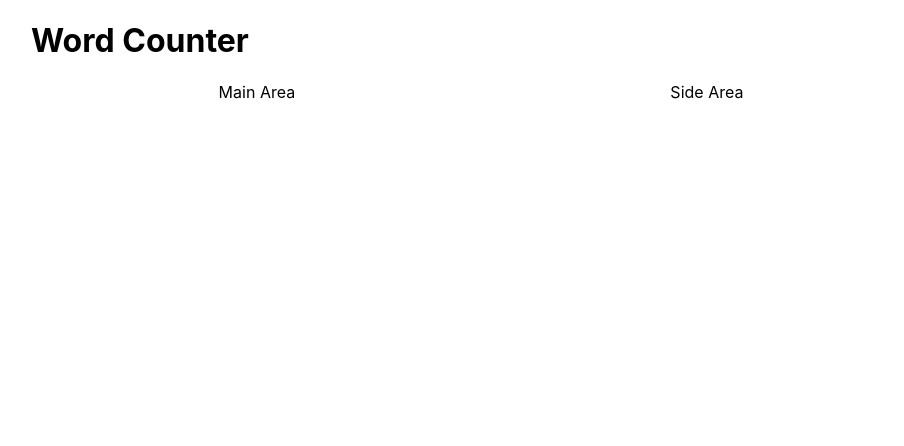
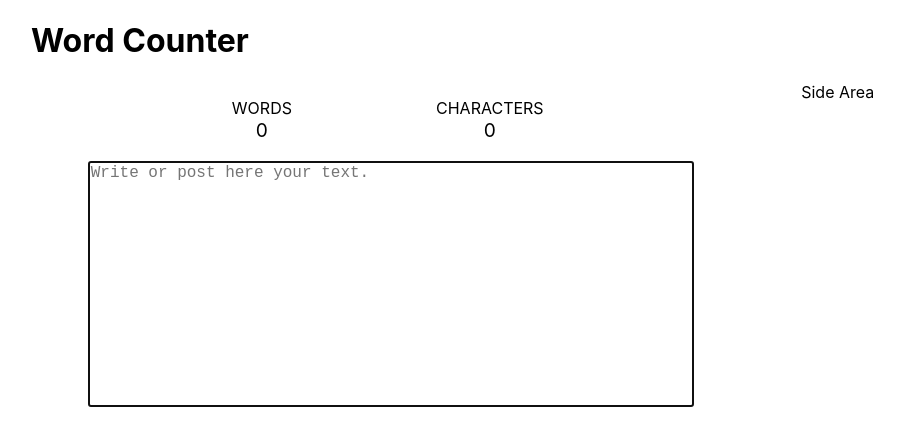
Before and after one commit to rodolfodutra/word-counter, a React (Create React App) app: page / in a window 1280 px wide. Shown: the top 446 px of the page, without its empty margins (159-1063 px from the left). Built offline with nearby package versions, Linux system fonts and the light colour scheme.

Commit message:
- add text change handler in App component - create information bar component - organise words and characters info in the main area

```diff
--- a/src/App.js
+++ b/src/App.js
@@ -1,21 +1,30 @@
 import React, { Component } from 'react';
 import MainArea from './components/MainArea';
-import SideArea from './components/SideBar';
+import SideBar from './components/SideBar';
 import './App.scss';
 
 class App extends Component {
-  state = {
-    text: null,
+  constructor(props){
+    super(props);
+    this.state = {
+      text: '',
+    };
+    this.handleTextChange = this.handleTextChange.bind(this);
+  }
+
+  handleTextChange(event) {
+    this.setState({text: event.target.value});
   }
 
   render() {
     return (
       <div className="App">
         <h1>Word Counter</h1>
-        <main>
-          <MainArea text={this.state.text} />
-          <SideArea text={this.state.text} />
-        </main>
+        <div className="container">
+          <MainArea text={this.state.text}
+            handleTextChange={this.handleTextChange} />
+          <SideBar text={this.state.text} />
+        </div>
       </div>
     );
   }
--- a/src/App.scss
+++ b/src/App.scss
@@ -2,8 +2,9 @@ div.App{
   max-width: 900px;
   margin: auto;
 
-  > main{
+  >div.container{
     display: flex;
+    flex-wrap: wrap;
     justify-content: space-around;
     align-items: flex-start;
   }
--- /dev/null
+++ b/src/components/InformationBar.js
@@ -0,0 +1,25 @@
+import React, { Component } from 'react';
+import './InformationBar.scss';
+
+class InformationBar extends Component {
+  render() {
+    const text = this.props.text
+    const charCount = text.length
+    const wordCount = text.match(/[0-9a-zA-Z]+/g)?.length || 0
+
+    return (
+      <div className='InformationBar'>
+        <div>
+          <p className='info-title'>WORDS</p>
+          <p className='info-number'>{wordCount}</p>
+        </div>
+        <div>
+          <p className='info-title'>CHARACTERS</p>
+          <p className='info-number'>{charCount}</p>
+        </div>
+      </div>
+    );
+  }
+}
+
+export default InformationBar;
--- /dev/null
+++ b/src/components/InformationBar.scss
@@ -0,0 +1,21 @@
+div.InformationBar{
+  display: flex;
+  justify-content: space-evenly;
+
+  >div{
+    display: flex;
+    flex-flow: column;
+    justify-content: center;
+    align-items: center;
+
+    .info-title{
+      text-transform: uppercase;
+      margin-bottom: 0px;
+    }
+
+    .info-number{
+      font-size: 1.2rem;
+      margin-top: 0px;
+    }
+  }
+}
--- a/src/components/MainArea.js
+++ b/src/components/MainArea.js
@@ -1,13 +1,20 @@
 import React, { Component } from 'react';
+import InformationBar from './InformationBar';
+import './MainArea.scss'
 
 class MainArea extends Component {
-    render() {
-        return (
-            <div>
-                Main Area
-            </div>
-        );
-    }
+  render() {
+    return (
+      <div className='MainArea'>
+        <InformationBar text={this.props.text} />
+        <textarea
+          autoFocus
+          placeholder="Write or post here your text."
+          value={this.props.text}
+          onChange={this.props.handleTextChange}/>
+      </div>
+    );
+  }
 }
 
 export default MainArea;
--- a/src/components/MainArea.scss
+++ b/src/components/MainArea.scss
@@ -0,0 +1,11 @@
+div.MainArea{
+    min-width: 320px;
+    max-width: 600px;
+    flex: 1;
+    >textarea{
+        font-size: 1rem;
+        width: 100%;
+        height: 240px;
+        resize: none;
+    }
+}
--- a/src/index.scss
+++ b/src/index.scss
@@ -1,10 +1,11 @@
 body {
-  margin: 0;
+  margin: 20px;
   font-family: -apple-system, BlinkMacSystemFont, 'Segoe UI', 'Roboto', 'Oxygen',
     'Ubuntu', 'Cantarell', 'Fira Sans', 'Droid Sans', 'Helvetica Neue',
     sans-serif;
   -webkit-font-smoothing: antialiased;
   -moz-osx-font-smoothing: grayscale;
+  font-size: 16px;
 }
 
 code {
```
Also changed, not shown: 1 other file (tests, documents, lock files or other folders).
